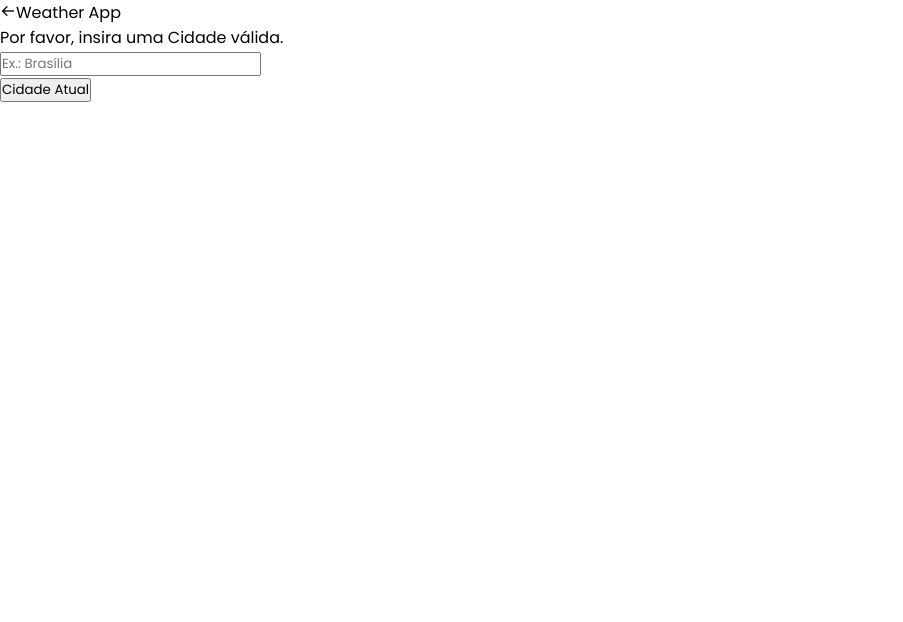
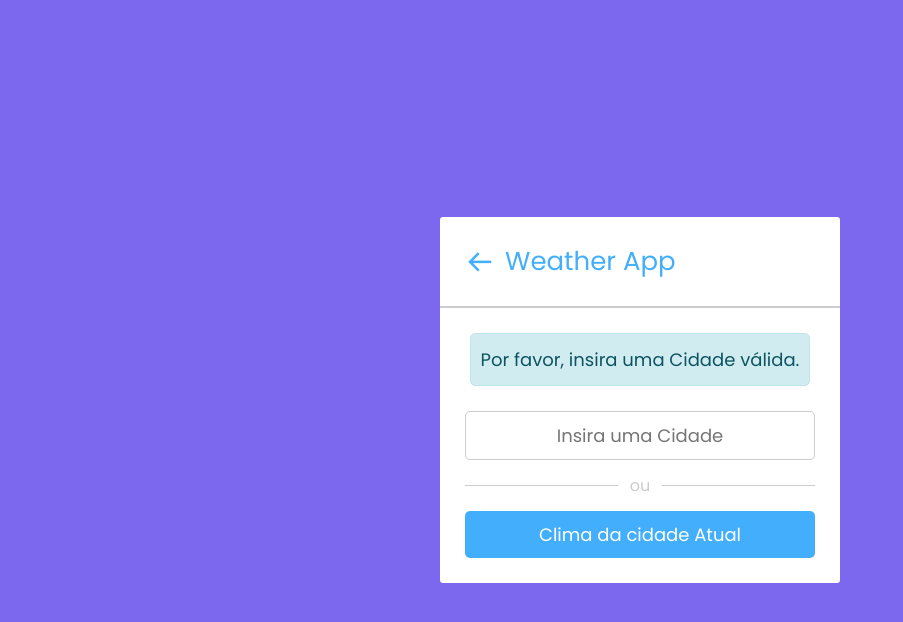
Before and after one commit to davihonorato/weather-app, a plain HTML site: page index.html in a window 1280 px wide. Shown: the whole page, without its empty margins (0-903 px from the left). Drawn offline with nearby package versions, Linux system fonts and the light colour scheme.

Commit message:
desenvolvendo a tela inicial (input)

```diff
--- a/index.html
+++ b/index.html
@@ -11,11 +11,11 @@
 <body>
     <div class="container">
         <header><i class='bx bx-arrow-back'></i>Weather App</header>
-        <section class="input-city">
-            <p class="info-text">Por favor, insira uma Cidade válida.</p>
-            <input type="text" placeholder="Ex.: Brasília" spellcheck="false">
+        <section class="input-box">
+            <p class="info-text pending">Por favor, insira uma Cidade válida.</p>
+            <input type="text" placeholder="Insira uma Cidade" spellcheck="false">
             <div class="separator"></div>
-            <button>Cidade Atual</button>
+            <button>Clima da cidade Atual</button>
         </section>
     </div>
 </body>
--- a/style.css
+++ b/style.css
@@ -6,3 +6,96 @@
     box-sizing: border-box;
     font-family: 'Poppins', sans-serif;
 }
+
+body {
+    display: flex;
+    justify-content: center;
+    align-items: center;
+    min-height: 100vh;
+    background-color: #7b68ee;
+}
+
+.container {
+    border-radius: 3px;
+    background-color: #fff;
+}
+
+.container header {
+    display: flex;
+    align-items: center;
+    color: #43affc;
+    font-size: 26px;
+    border-bottom: 2px solid #ccc;
+    padding: 25px;
+}
+
+.container header i {
+    font-size: 30px;
+    margin-right: 10px;
+}
+
+.container .input-box {
+    display: flex;
+    flex-direction: column;
+    justify-content: center;
+    align-items: center;
+    padding: 25px;
+}
+
+.container .input-box .info-text {
+    font-size: 18px;
+    text-align: center;
+    margin-bottom: 25px;
+    padding: 12px 10px;
+    border-radius: 5px;
+}
+
+.container .input-box .error {
+    color: #721c24;
+    border: 1px solid #f5c6cb;
+    background-color: #f8d7da;
+}
+
+.container .input-box .pending {
+    color: #0c5460;
+    border: 1px solid #bee5eb;
+    background-color: #d1ecf1;
+}
+
+.container .input-box :where(input, button){
+    width: 100%;
+    font-size: 18px;
+    outline: none;
+    border: none;
+    border-radius: 5px;
+    padding: 10px 0px;
+}
+
+.container .input-box input{
+    text-align: center;
+    border: 1px solid #ccc;
+}
+
+.container .input-box .separator {
+    height: 1px;
+    width: 100%;
+    margin: 25px 0px;
+    background-color: #ccc;
+    display: flex;
+    justify-content: center;
+    align-items: center;
+}
+
+.container .input-box .separator::before {
+    content: "ou";
+    font-size: 16px;
+    padding: 0px 12px;
+    color: #ccc;
+    background-color: #fff;
+}
+
+.container .input-box button {
+    cursor: pointer;
+    color: #fff;
+    background-color: #43affc;
+}
```
